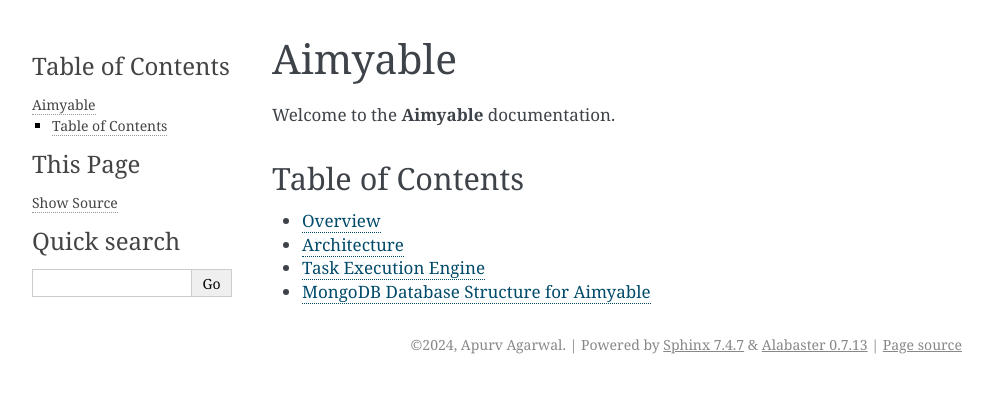
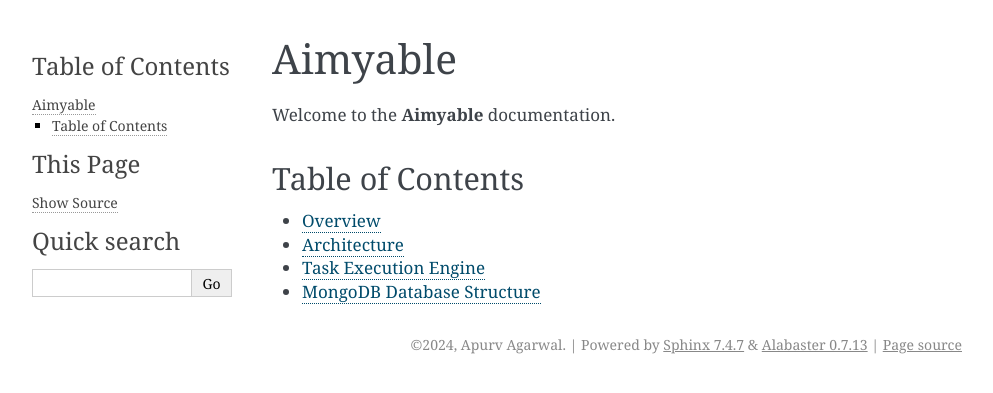
Before and after one commit to apurv101/aimyable_docs, a Sphinx documentation site: the page built from docs/index.md, in a window 1280 px wide. Shown: the top 393 px of the page, without its empty margins (148-1141 px from the left). Built offline with Sphinx 7.4.7, drawn with Linux system fonts in a browser that asks for light colours.

Commit message:
MongoDB structure

```diff
--- a/docs/index.md
+++ b/docs/index.md
@@ -7,4 +7,4 @@
 - [Overview](overview.md)
 - [Architecture](architecture.md)
 - [Task Execution Engine](task_execution_engine.md)
-- [MongoDB Database Structure for Aimyable](mongodb_structure.md)
+- [MongoDB Database Structure](mongodb_structure.md)
```
Also changed, not shown: docs/mongodb_structure.md (+1 -1 lines).
